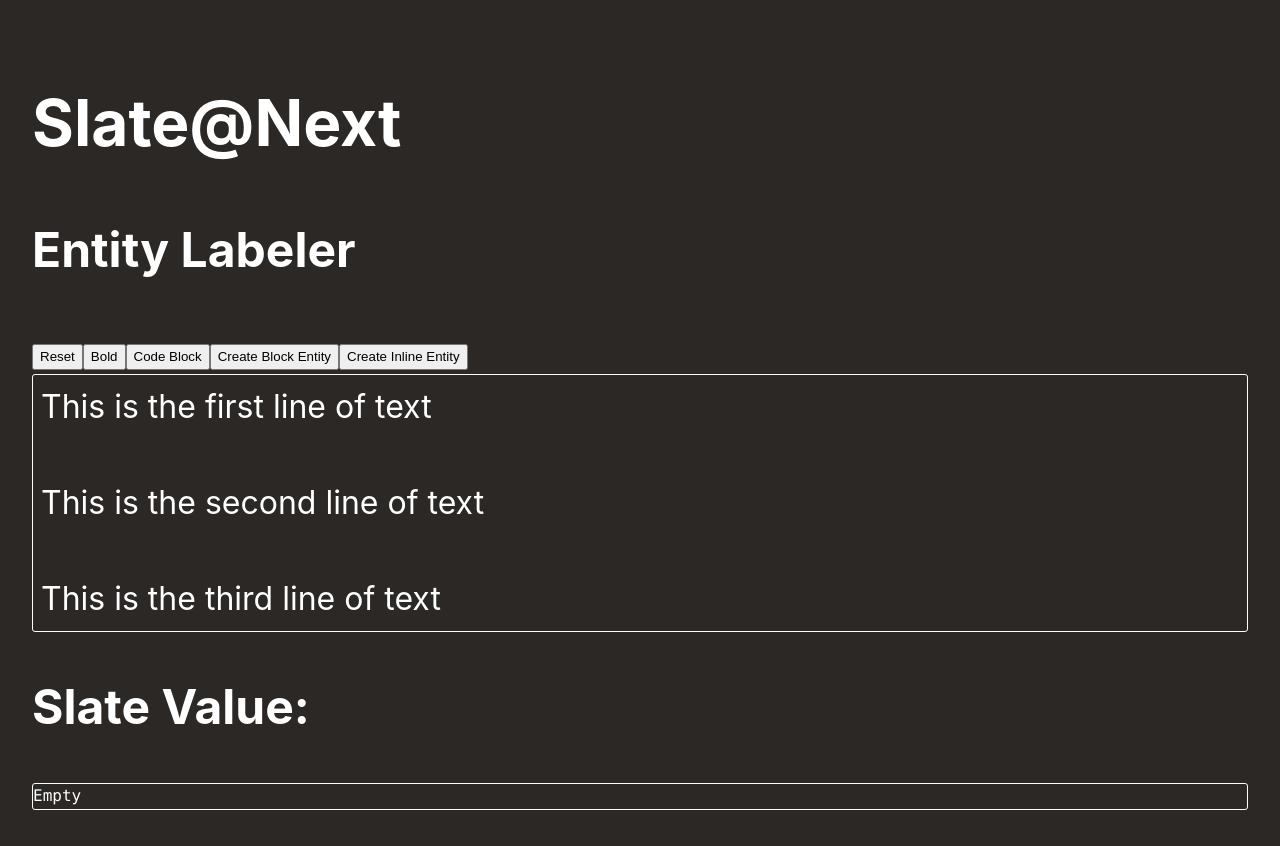
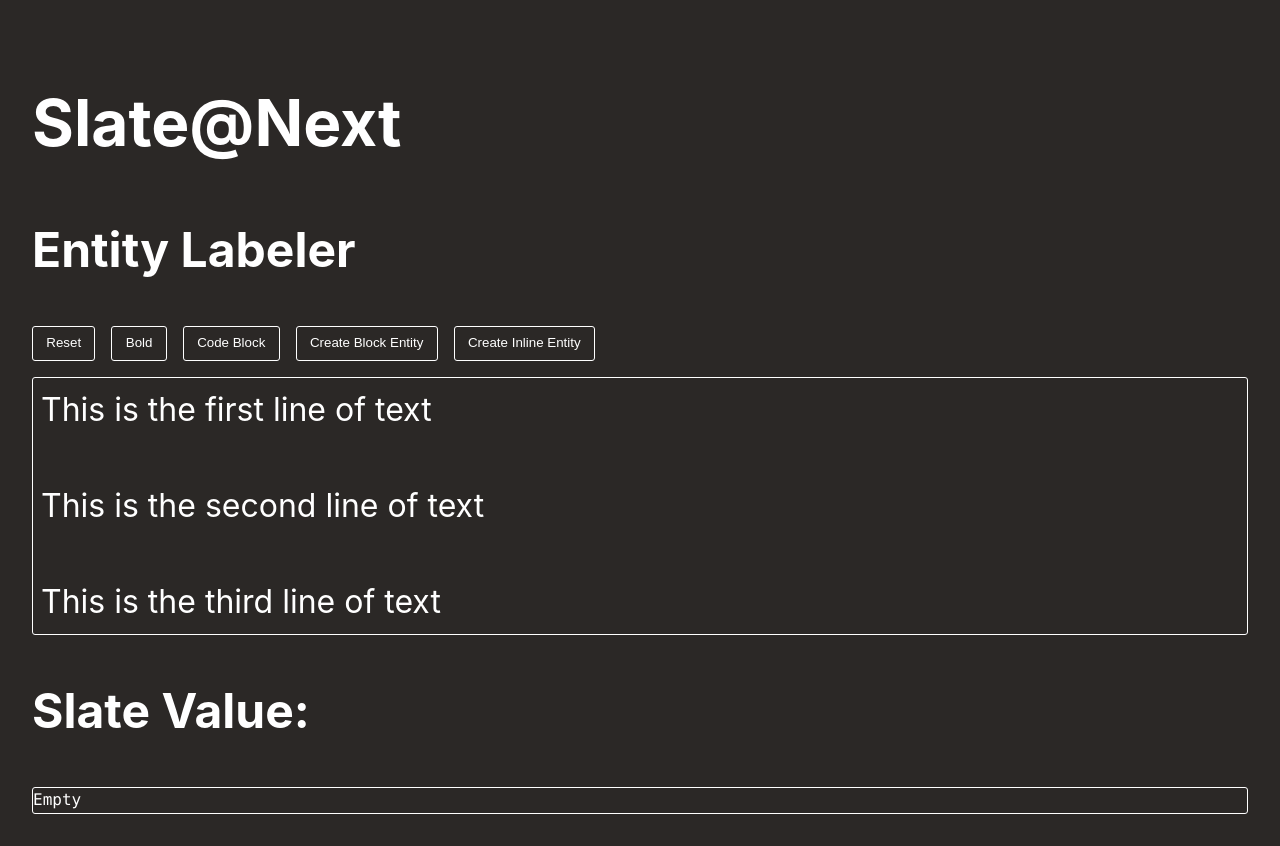
Before and after one commit to mattmazzola/slate-entity-labeler-next, a React (Create React App) app: page / in a window 1280 px wide. Built offline with nearby package versions, Linux system fonts and the light colour scheme.

Commit message:
Adjust styling

```diff
--- a/src/components/EntityLabeler/EntityLabeler.tsx
+++ b/src/components/EntityLabeler/EntityLabeler.tsx
@@ -47,8 +47,9 @@ const EntityLabeler: React.FC<Props> = props => {
                 }
             }}
         >
+            <ToolbarWrapper>
                 <Toolbar onReset={() => setValue(defaultValue)} />
-            <SlateWrapper>
+                <EditorWrapper>
                     <Editable
                         renderElement={renderElement}
                         renderLeaf={renderLeaf}
@@ -71,12 +72,19 @@ const EntityLabeler: React.FC<Props> = props => {
                             }
                         }}
                     />
-            </SlateWrapper>
+                </EditorWrapper>
+            </ToolbarWrapper>
         </Slate>
     )
 }
 
-const SlateWrapper = styled.div`
+const ToolbarWrapper = styled.div`
+    display: flex;
+    flex-direction: column;
+    gap: 1rem;
+`
+
+const EditorWrapper = styled.div`
   [data-slate-editor="true"] {
     border: 1px solid var(--color-white);
     border-radius: 3px;
--- a/src/components/EntityLabeler/Toolbar.tsx
+++ b/src/components/EntityLabeler/Toolbar.tsx
@@ -1,5 +1,6 @@
 import React from 'react'
 import { useSlate } from 'slate-react'
+import styled from 'styled-components'
 import { CustomEditor } from './utils'
 
 type Props = {
@@ -9,47 +10,60 @@ type Props = {
 export const Toolbar: React.FC<Props> = props => {
     const editor = useSlate()
     return (
-        <div>
-            <button
+        <Wrapper>
+            <Button
                 onMouseDown={event => {
                     event.preventDefault()
                     props.onReset()
                 }}
             >
                 Reset
-            </button>
-            <button
+            </Button>
+            <Button
                 onMouseDown={event => {
                     event.preventDefault()
                     CustomEditor.toggleBoldMark(editor)
                 }}
             >
                 Bold
-            </button>
-            <button
+            </Button>
+            <Button
                 onMouseDown={event => {
                     event.preventDefault()
                     CustomEditor.toggleCodeBlock(editor)
                 }}
             >
                 Code Block
-            </button>
-            <button
+            </Button>
+            <Button
                 onMouseDown={event => {
                     event.preventDefault()
                     CustomEditor.toggleBlockEntity(editor)
                 }}
             >
                 Create Block Entity
-            </button>
-            <button
+            </Button>
+            <Button
                 onMouseDown={event => {
                     event.preventDefault()
                     CustomEditor.toggleInlineEntity(editor)
                 }}
             >
                 Create Inline Entity
-            </button>
-        </div>
+            </Button>
+        </Wrapper>
     )
 }
+
+const Wrapper = styled.div`
+    display: flex;
+    gap: 1rem;
+`
+
+const Button = styled.button`
+    padding: 0.5em 1em;
+    background: none;
+    border-radius: 3px;
+    border: 1px solid var(--color-white);
+    color: var(--color-white);
+`
```
Lines whose indentation alone changed are shown as unchanged.
